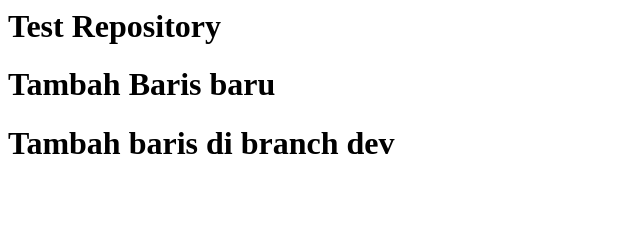
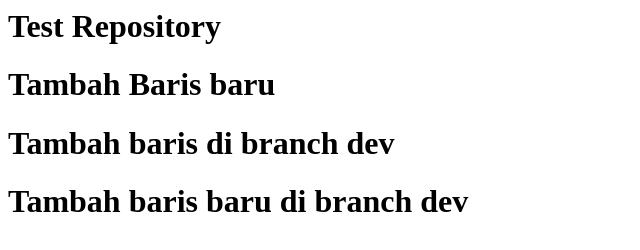
Before and after one commit to dhandoyo/training-devops, a plain HTML site: page index.html in a window 1280 px wide. Shown: the whole page, without its empty margins (0-640 px from the left). Drawn offline with Linux system fonts and the light colour scheme.

Commit message:
Tambah baris baru index.html

```diff
--- a/index.html
+++ b/index.html
@@ -1,3 +1,5 @@
 <h1> Test Repository </h1>
 <h1> Tambah Baris baru </h1>
 <h1> Tambah baris di branch dev </h1>
+
+<h1> Tambah baris baru di branch dev </h1>
```
